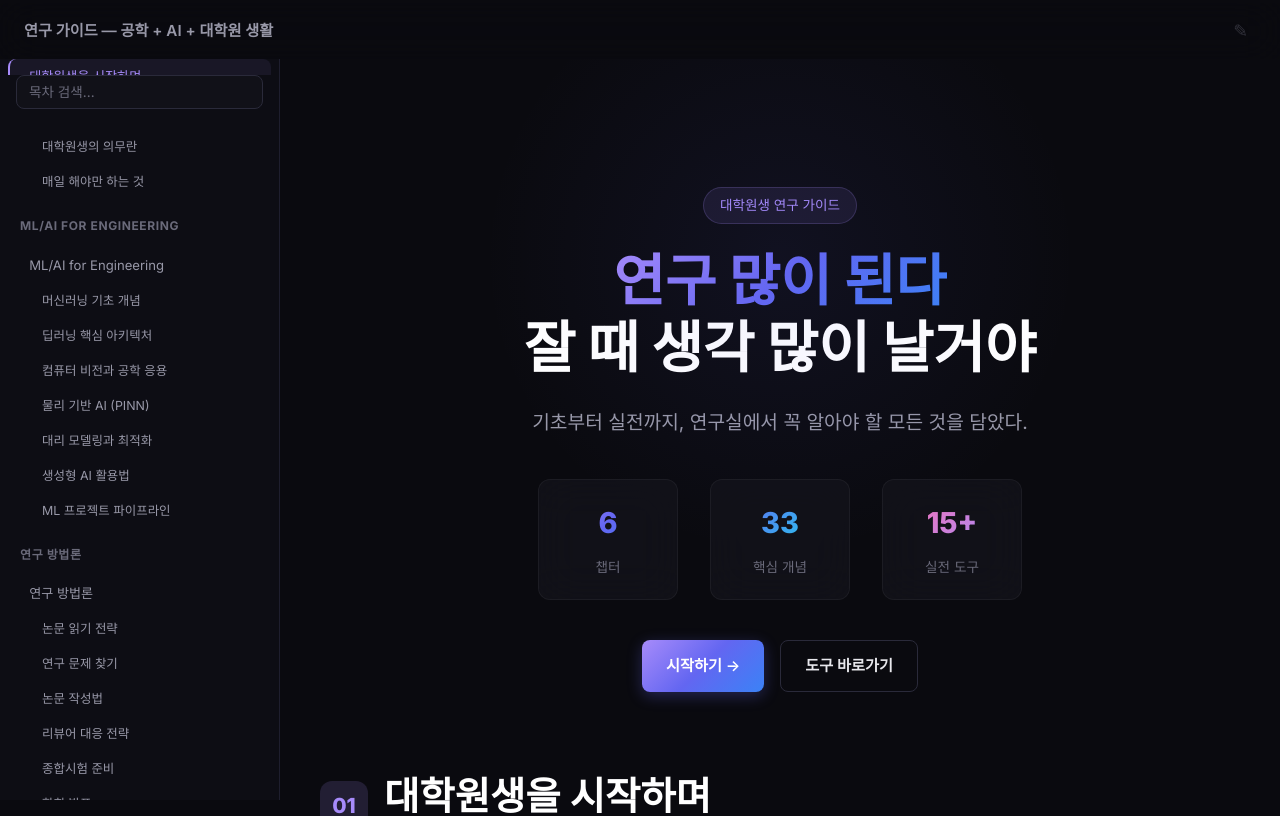
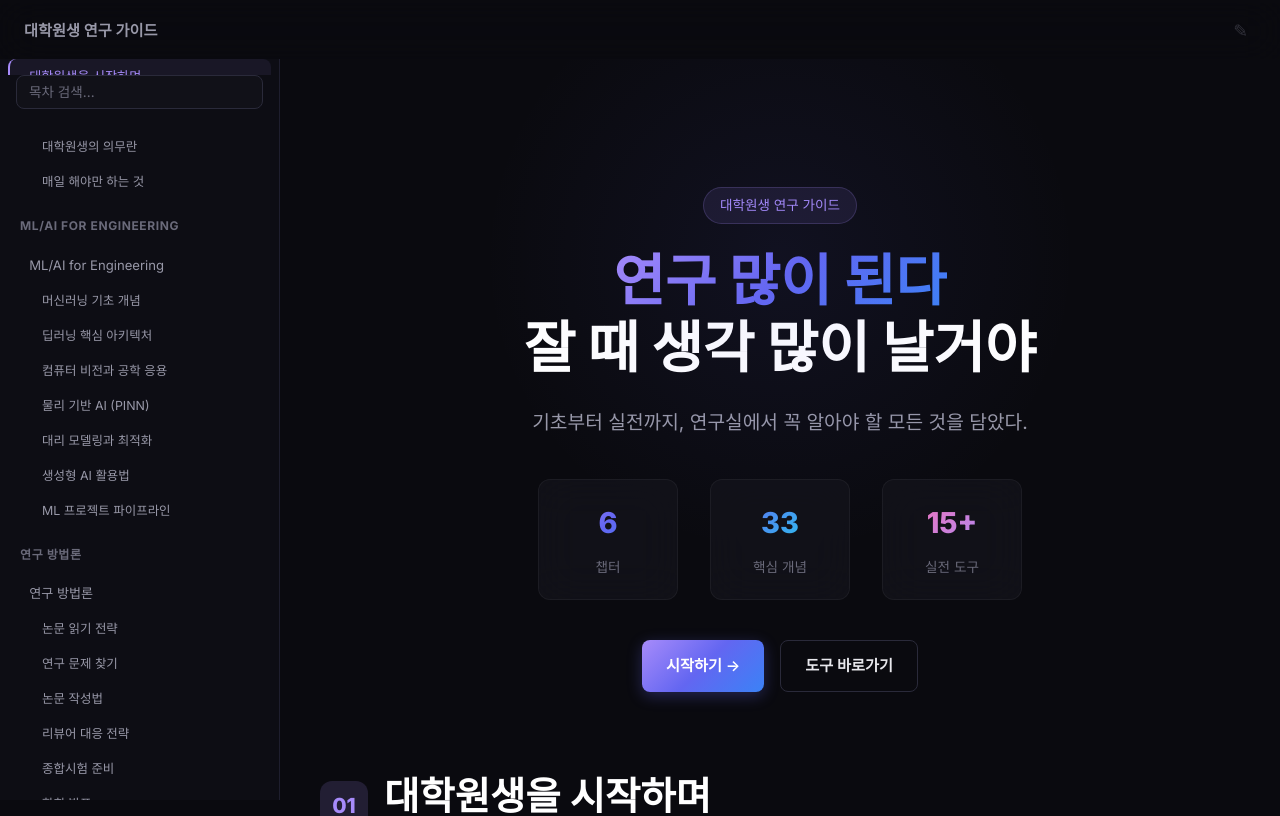
Before and after one commit to concrete-sangminlee/thinkmany, a plain HTML site: page index.html in a window 1280 px wide. Shown: the top 816 px of the page. Drawn offline with nearby package versions, Linux system fonts and the light colour scheme.

Commit message:
fix: 좌상단 사이트 제목을 대학원생 연구 가이드로 변경
Co-Authored-By: Claude Opus 4.6 (1M context) <noreply@anthropic.com>

```diff
--- a/index.html
+++ b/index.html
@@ -19,7 +19,7 @@
   <!-- Top Bar -->
   <header id="topbar">
     <button class="menu-toggle" aria-label="메뉴 열기">☰</button>
-    <span class="site-title">연구 가이드 — 공학 + AI + 대학원 생활</span>
+    <span class="site-title">대학원생 연구 가이드</span>
     <a href="admin/" class="admin-link" title="관리자">&#9998;</a>
   </header>
 
```
